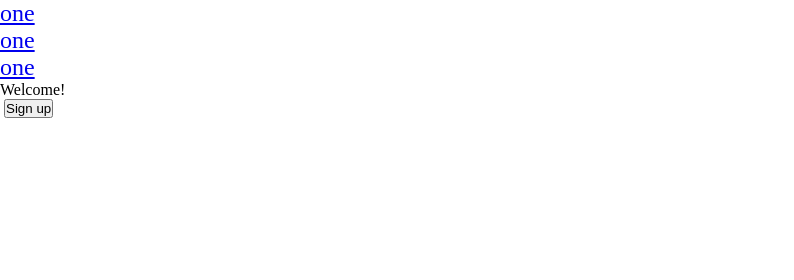
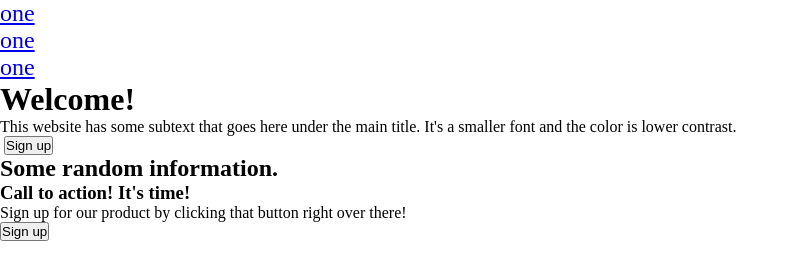
Before and after one commit to the-forest-says/odin-recipes, a plain HTML site: page hero/index.html in a window 1280 px wide. Shown: the whole page, without its empty margins (0-794 px from the left). Drawn offline with Linux system fonts and the light colour scheme.

Commit message:
modified:   hero/index.html modified:   hero/styles.css

```diff
--- a/hero/index.html
+++ b/hero/index.html
@@ -8,6 +8,7 @@
     <title>Hero</title>
 </head>
 <header>
+
     <ul>
         <li><a href="one.html">one</a></li>
         <li><a href="two.html">one</a></li>
@@ -16,18 +17,23 @@
 </header>
 <body>
     <div class="intro">
-        <p>Welcome!</p>
+        <h1>Welcome!</h1>
+        <p>This website has some subtext that goes here under the main title. It's a smaller font and the color is lower contrast.</p>
         <img src="" alt="" class="">
         <button>Sign up</button>
     </div>
     <div>
+        <h2>Some random information.</h2>
 
     </div>
     <div class="quote">
         <p></p>
+
     </div>
-    <div>
-
+    <div class="outro">
+        <h3>Call to action! It's time!</h3>
+        <p>Sign up for our product by clicking that button right over there!</p>
+        <button>Sign up</button>
     </div>
 </body>
 <footer>
--- a/hero/styles.css
+++ b/hero/styles.css
@@ -5,7 +5,7 @@
 }
 header{
     font-size: 24px;
-    font-color: #F9FAF8;
+    color: #F9FAF8;
 }
 .quote{
     background-color: #E5E7EB;
```
